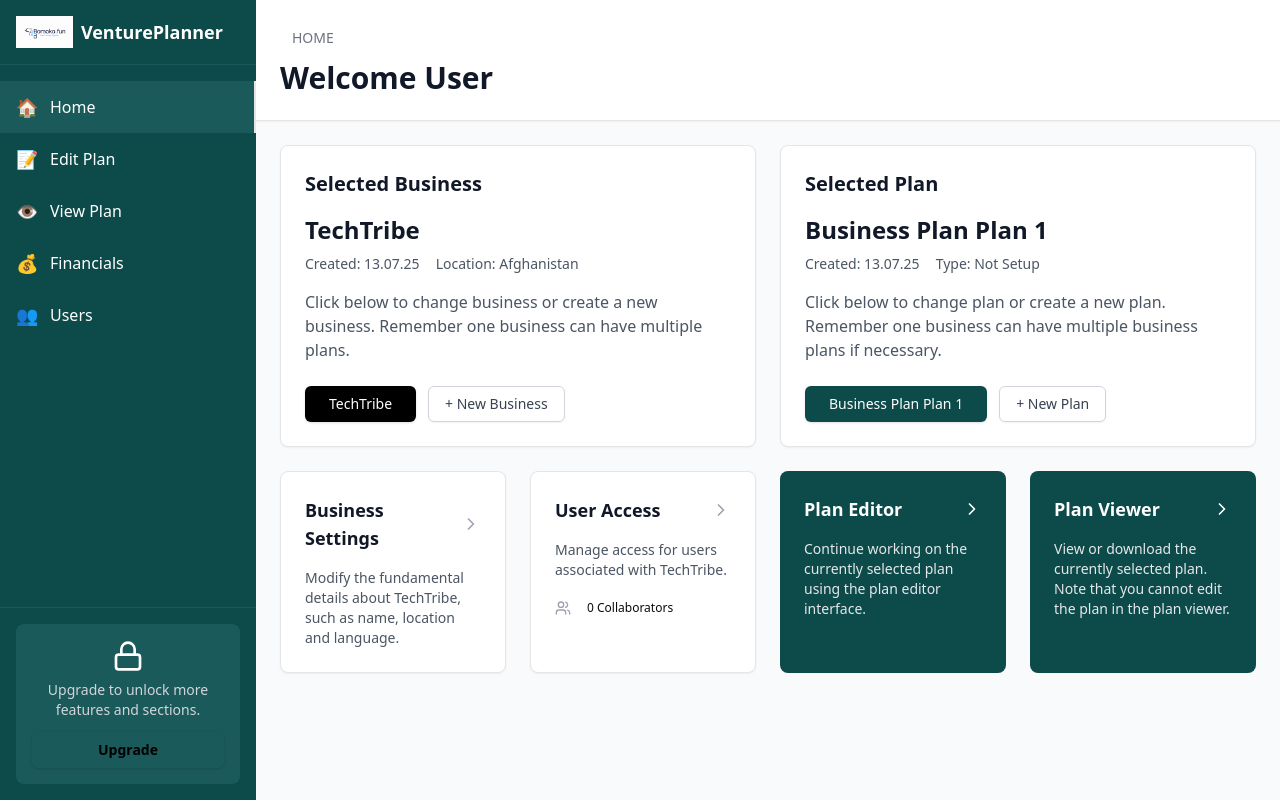
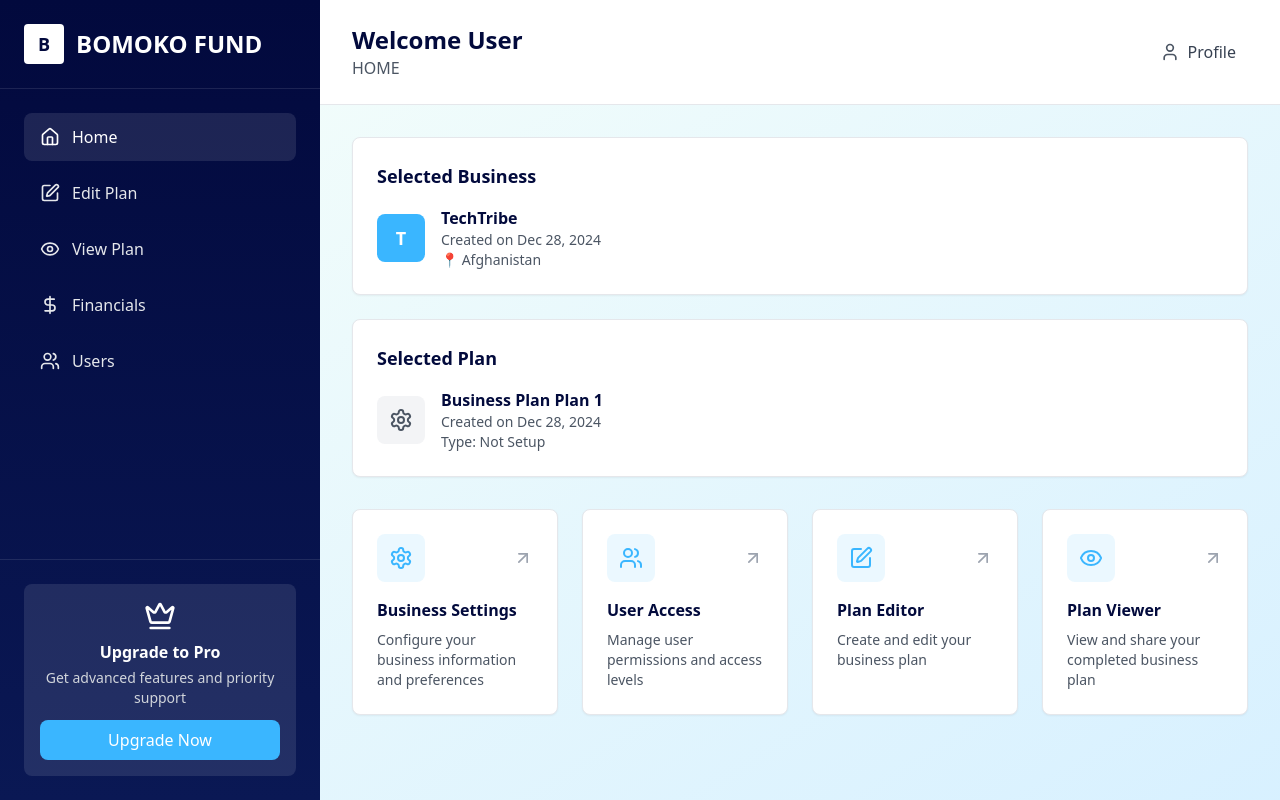
Before and after one commit to Wezalab/Bomoko-fund, a React (Vite) app: page /dashboard in a window 1280 px wide. Built offline with nearby package versions, Linux system fonts and the light colour scheme; no server answers; what groq-sdk would draw is missing.

Commit message:
Fix Dashboard branding and color scheme

```diff
--- a/src/components/Dashboard.tsx
+++ b/src/components/Dashboard.tsx
@@ -1,197 +1,210 @@
-import React, { useState } from 'react';
+import React from 'react';
 import { useNavigate } from 'react-router-dom';
-import { useTranslation } from '@/lib/TranslationContext';
 import { useAppSelector } from '@/redux/hooks';
 import { selectUser } from '@/redux/slices/userSlice';
-import { ChevronRight, Lock, Users } from 'lucide-react';
-import { Button } from './ui/button';
-import logoLight from '../assets/logoLight.webp';
+import {
+  Home,
+  Edit,
+  Eye,
+  DollarSign,
+  Users,
+  Settings,
+  User,
+  ArrowUpRight,
+  Crown
+} from 'lucide-react';
 
-interface DashboardProps {}
-
-const Dashboard: React.FC<DashboardProps> = () => {
-  const { t } = useTranslation();
+const Dashboard: React.FC = () => {
   const navigate = useNavigate();
   const user = useAppSelector(selectUser);
-  const [selectedBusiness, setSelectedBusiness] = useState('TechTribe');
-  const [selectedPlan, setSelectedPlan] = useState('Business Plan Plan 1');
 
-  const sidebarItems = [
-    { name: 'Home', icon: '🏠', path: '/dashboard', active: true },
-    { name: 'Edit Plan', icon: '📝', path: '/business-plan/editor', active: false },
-    { name: 'View Plan', icon: '👁️', path: '/business-plan', active: false },
-    { name: 'Financials', icon: '💰', path: '/financials', active: false },
-    { name: 'Users', icon: '👥', path: '/users', active: false },
-  ];
-
-  const formatDate = () => {
-    const now = new Date();
-    return now.toLocaleDateString('en-GB', {
-      day: '2-digit',
-      month: '2-digit',
-      year: '2-digit'
-    }).replace(/\//g, '.');
+  const handleNavigation = (path: string) => {
+    navigate(path);
   };
 
   return (
-    <div className="flex h-screen bg-gray-50">
+    <div className="min-h-screen bg-gradient-to-br from-lightGreen/20 to-lightBlue/20 flex">
       {/* Left Sidebar */}
-      <div className="w-64 bg-[#0D4A4A] text-white flex flex-col">
+      <div className="w-80 bg-gradient-to-b from-[#02093d] to-[#0a1854] text-white flex flex-col">
         {/* Logo Section */}
-        <div className="p-4 border-b border-[#1A5A5A]">
-          <div className="flex items-center space-x-2">
-            <img src={logoLight} alt="VenturePlanner" className="h-8 w-auto" />
-            <span className="font-bold text-lg text-yellow-400">VenturePlanner</span>
+        <div className="p-6 border-b border-white/10">
+          <div className="flex items-center space-x-3">
+            <div className="w-10 h-10 bg-white rounded text-[#02093d] flex items-center justify-center font-bold text-lg">
+              B
+            </div>
+            <span className="text-2xl font-bold text-white">BOMOKO FUND</span>
           </div>
         </div>
 
-        {/* Navigation Items */}
-        <nav className="flex-1 py-4">
-          {sidebarItems.map((item) => (
+        {/* Navigation */}
+        <div className="flex-1 p-6">
+          <nav className="space-y-2">
             <button
-              key={item.name}
-              onClick={() => navigate(item.path)}
-              className={`w-full flex items-center space-x-3 px-4 py-3 text-left hover:bg-[#1A5A5A] transition-colors ${
-                item.active ? 'bg-[#1A5A5A] border-r-2 border-yellow-400' : ''
-              }`}
+              onClick={() => handleNavigation('/dashboard')}
+              className="w-full flex items-center space-x-3 px-4 py-3 rounded-lg bg-white/10 text-white hover:bg-white/20 transition-colors"
             >
-              <span className="text-lg">{item.icon}</span>
-              <span className="font-medium">{item.name}</span>
+              <Home className="w-5 h-5" />
+              <span>Home</span>
             </button>
-          ))}
+
+            <button
+              onClick={() => handleNavigation('/business-plan-editor')}
+              className="w-full flex items-center space-x-3 px-4 py-3 rounded-lg hover:bg-white/10 text-gray-200 transition-colors"
+            >
+              <Edit className="w-5 h-5" />
+              <span>Edit Plan</span>
+            </button>
+
+            <button
+              onClick={() => handleNavigation('/business-plan')}
+              className="w-full flex items-center space-x-3 px-4 py-3 rounded-lg hover:bg-white/10 text-gray-200 transition-colors"
+            >
+              <Eye className="w-5 h-5" />
+              <span>View Plan</span>
+            </button>
+
+            <button
+              onClick={() => handleNavigation('/financials')}
+              className="w-full flex items-center space-x-3 px-4 py-3 rounded-lg hover:bg-white/10 text-gray-200 transition-colors"
+            >
+              <DollarSign className="w-5 h-5" />
+              <span>Financials</span>
+            </button>
+
+            <button
+              onClick={() => handleNavigation('/users')}
+              className="w-full flex items-center space-x-3 px-4 py-3 rounded-lg hover:bg-white/10 text-gray-200 transition-colors"
+            >
+              <Users className="w-5 h-5" />
+              <span>Users</span>
+            </button>
           </nav>
+        </div>
 
         {/* Upgrade Section */}
-        <div className="p-4 border-t border-[#1A5A5A]">
-          <div className="bg-[#1A5A5A] rounded-lg p-4 text-center">
-            <Lock className="mx-auto mb-2 h-8 w-8 text-yellow-400" />
-            <p className="text-sm text-gray-300 mb-3">
-              Upgrade to unlock more features and sections.
-            </p>
-            <Button className="w-full bg-yellow-400 text-black hover:bg-yellow-500 font-semibold">
-              Upgrade
-            </Button>
+        <div className="p-6 border-t border-white/10">
+          <div className="bg-white/10 rounded-lg p-4 text-center">
+            <Crown className="w-8 h-8 text-yellow-400 mx-auto mb-2" />
+            <h3 className="font-semibold text-white mb-1">Upgrade to Pro</h3>
+            <p className="text-sm text-gray-300 mb-3">Get advanced features and priority support</p>
+            <button className="w-full bg-lightBlue hover:bg-lightBlue/90 text-white px-4 py-2 rounded-lg font-medium transition-colors">
+              Upgrade Now
+            </button>
           </div>
         </div>
       </div>
 
       {/* Main Content */}
-      <div className="flex-1 overflow-auto">
+      <div className="flex-1 flex flex-col">
         {/* Header */}
-        <div className="bg-white shadow-sm border-b p-6">
-          <div className="flex items-center space-x-2 text-sm text-gray-500 mb-2">
-            <span className="bg-yellow-100 text-yellow-800 px-3 py-1 rounded-full font-medium">
-              HOME
-            </span>
+        <div className="bg-white border-b border-gray-200 px-8 py-6">
+          <div className="flex justify-between items-center">
+            <div>
+              <h1 className="text-2xl font-bold text-dark">Welcome {user?.name || 'User'}</h1>
+              <p className="text-gray-600">HOME</p>
             </div>
-          <h1 className="text-3xl font-bold text-gray-900">
-            Welcome {user?.name || 'User'}
-          </h1>
-        </div>
-
-        {/* Main Dashboard Content */}
-        <div className="p-6 space-y-6">
-          {/* Top Section - Business and Plan Selection */}
-          <div className="grid grid-cols-1 lg:grid-cols-2 gap-6">
-            {/* Selected Business */}
-            <div className="bg-white rounded-lg shadow-sm border p-6">
-              <h2 className="text-xl font-bold text-gray-900 mb-4">Selected Business</h2>
-              <h3 className="text-2xl font-bold text-gray-900 mb-2">{selectedBusiness}</h3>
-              <div className="text-sm text-gray-600 mb-4">
-                <span>Created: {formatDate()}</span>
-                <span className="ml-4">Location: Afghanistan</span>
-              </div>
-              <p className="text-gray-600 mb-6">
-                Click below to change business or create a new business. Remember one business can have multiple plans.
-              </p>
-              <div className="flex space-x-3">
-                <Button className="bg-black text-white hover:bg-gray-800 px-6">
-                  {selectedBusiness}
-                </Button>
-                <Button variant="outline" className="border-gray-300 text-gray-700 hover:bg-gray-50 px-4">
-                  + New Business
-                </Button>
-              </div>
-            </div>
-
-            {/* Selected Plan */}
-            <div className="bg-white rounded-lg shadow-sm border p-6">
-              <h2 className="text-xl font-bold text-gray-900 mb-4">Selected Plan</h2>
-              <h3 className="text-2xl font-bold text-gray-900 mb-2">{selectedPlan}</h3>
-              <div className="text-sm text-gray-600 mb-4">
-                <span>Created: {formatDate()}</span>
-                <span className="ml-4">Type: Not Setup</span>
-              </div>
-              <p className="text-gray-600 mb-6">
-                Click below to change plan or create a new plan. Remember one business can have multiple business plans if necessary.
-              </p>
-              <div className="flex space-x-3">
-                <Button className="bg-[#0D4A4A] text-white hover:bg-[#1A5A5A] px-6">
-                  {selectedPlan}
-                </Button>
-                <Button variant="outline" className="border-gray-300 text-gray-700 hover:bg-gray-50 px-4">
-                  + New Plan
-                </Button>
+            <div className="flex items-center space-x-4">
+              <button
+                onClick={() => handleNavigation('/profile')}
+                className="flex items-center space-x-2 hover:bg-gray-100 px-3 py-2 rounded-lg transition-colors"
+              >
+                <User className="w-5 h-5 text-gray-600" />
+                <span className="text-gray-700">Profile</span>
+              </button>
             </div>
           </div>
         </div>
 
-          {/* Bottom Section */}
-          <div className="grid grid-cols-1 lg:grid-cols-4 gap-6">
-            {/* Business Settings */}
-            <div className="bg-white rounded-lg shadow-sm border p-6 hover:shadow-md transition-shadow cursor-pointer">
-              <div className="flex items-center justify-between mb-4">
-                <h3 className="text-lg font-bold text-gray-900">Business Settings</h3>
-                <ChevronRight className="h-5 w-5 text-gray-400" />
+        {/* Dashboard Content */}
+        <div className="flex-1 p-8">
+          <div className="max-w-7xl mx-auto">
+            {/* Selected Business Section */}
+            <div className="bg-white rounded-lg shadow-sm border border-gray-200 p-6 mb-6">
+              <h2 className="text-lg font-semibold text-dark mb-4">Selected Business</h2>
+              <div className="flex items-center space-x-4">
+                <div className="w-12 h-12 bg-lightBlue rounded-lg flex items-center justify-center">
+                  <span className="text-white font-bold text-lg">T</span>
                 </div>
-              <p className="text-gray-600 text-sm">
-                Modify the fundamental details about {selectedBusiness}, such as name, location and language.
-              </p>
+                <div>
+                  <h3 className="font-semibold text-dark">TechTribe</h3>
+                  <p className="text-gray-600 text-sm">Created on Dec 28, 2024</p>
+                  <p className="text-gray-600 text-sm">📍 Afghanistan</p>
                 </div>
-
-            {/* User Access */}
-            <div className="bg-white rounded-lg shadow-sm border p-6 hover:shadow-md transition-shadow cursor-pointer">
-              <div className="flex items-center justify-between mb-4">
-                <h3 className="text-lg font-bold text-gray-900">User Access</h3>
-                <ChevronRight className="h-5 w-5 text-gray-400" />
-              </div>
-              <p className="text-gray-600 text-sm mb-4">
-                Manage access for users associated with {selectedBusiness}.
-              </p>
-              <div className="flex items-center space-x-2">
-                <Users className="h-4 w-4 text-gray-400" />
-                <span className="bg-yellow-100 text-yellow-800 px-2 py-1 rounded-full text-xs font-medium">
-                  0 Collaborators
-                </span>
               </div>
             </div>
 
-            {/* Plan Editor */}
+            {/* Selected Plan Section */}
+            <div className="bg-white rounded-lg shadow-sm border border-gray-200 p-6 mb-8">
+              <h2 className="text-lg font-semibold text-dark mb-4">Selected Plan</h2>
+              <div className="flex items-center space-x-4">
+                <div className="w-12 h-12 bg-gray-100 rounded-lg flex items-center justify-center">
+                  <Settings className="w-6 h-6 text-gray-600" />
+                </div>
+                <div>
+                  <h3 className="font-semibold text-dark">Business Plan Plan 1</h3>
+                  <p className="text-gray-600 text-sm">Created on Dec 28, 2024</p>
+                  <p className="text-gray-600 text-sm">Type: Not Setup</p>
+                </div>
+              </div>
+            </div>
+
+            {/* Action Cards */}
+            <div className="grid grid-cols-1 md:grid-cols-2 lg:grid-cols-4 gap-6">
               <div
-              className="bg-[#0D4A4A] text-white rounded-lg p-6 hover:bg-[#1A5A5A] transition-colors cursor-pointer"
-              onClick={() => navigate('/business-plan/editor')}
+                onClick={() => handleNavigation('/business-settings')}
+                className="bg-white rounded-lg shadow-sm border border-gray-200 p-6 hover:shadow-md transition-shadow cursor-pointer group"
               >
                 <div className="flex items-center justify-between mb-4">
-                <h3 className="text-lg font-bold">Plan Editor</h3>
-                <ChevronRight className="h-5 w-5 text-white" />
+                  <div className="w-12 h-12 bg-lightBlue/10 rounded-lg flex items-center justify-center">
+                    <Settings className="w-6 h-6 text-lightBlue" />
                   </div>
-              <p className="text-gray-200 text-sm">
-                Continue working on the currently selected plan using the plan editor interface.
-              </p>
+                  <ArrowUpRight className="w-5 h-5 text-gray-400 group-hover:text-lightBlue transition-colors" />
+                </div>
+                <h3 className="font-semibold text-dark mb-2">Business Settings</h3>
+                <p className="text-gray-600 text-sm">Configure your business information and preferences</p>
               </div>
 
-            {/* Plan Viewer */}
               <div
-              className="bg-[#0D4A4A] text-white rounded-lg p-6 hover:bg-[#1A5A5A] transition-colors cursor-pointer"
-              onClick={() => navigate('/business-plan')}
+                onClick={() => handleNavigation('/user-access')}
+                className="bg-white rounded-lg shadow-sm border border-gray-200 p-6 hover:shadow-md transition-shadow cursor-pointer group"
               >
                 <div className="flex items-center justify-between mb-4">
-                <h3 className="text-lg font-bold">Plan Viewer</h3>
-                <ChevronRight className="h-5 w-5 text-white" />
+                  <div className="w-12 h-12 bg-lightBlue/10 rounded-lg flex items-center justify-center">
+                    <Users className="w-6 h-6 text-lightBlue" />
                   </div>
-              <p className="text-gray-200 text-sm">
-                View or download the currently selected plan. Note that you cannot edit the plan in the plan viewer.
-              </p>
+                  <ArrowUpRight className="w-5 h-5 text-gray-400 group-hover:text-lightBlue transition-colors" />
+                </div>
+                <h3 className="font-semibold text-dark mb-2">User Access</h3>
+                <p className="text-gray-600 text-sm">Manage user permissions and access levels</p>
+              </div>
+
+              <div
+                onClick={() => handleNavigation('/business-plan-editor')}
+                className="bg-white rounded-lg shadow-sm border border-gray-200 p-6 hover:shadow-md transition-shadow cursor-pointer group"
+              >
+                <div className="flex items-center justify-between mb-4">
+                  <div className="w-12 h-12 bg-lightBlue/10 rounded-lg flex items-center justify-center">
+                    <Edit className="w-6 h-6 text-lightBlue" />
+                  </div>
+                  <ArrowUpRight className="w-5 h-5 text-gray-400 group-hover:text-lightBlue transition-colors" />
+                </div>
+                <h3 className="font-semibold text-dark mb-2">Plan Editor</h3>
+                <p className="text-gray-600 text-sm">Create and edit your business plan</p>
+              </div>
+
+              <div
+                onClick={() => handleNavigation('/business-plan')}
+                className="bg-white rounded-lg shadow-sm border border-gray-200 p-6 hover:shadow-md transition-shadow cursor-pointer group"
+              >
+                <div className="flex items-center justify-between mb-4">
+                  <div className="w-12 h-12 bg-lightBlue/10 rounded-lg flex items-center justify-center">
+                    <Eye className="w-6 h-6 text-lightBlue" />
+                  </div>
+                  <ArrowUpRight className="w-5 h-5 text-gray-400 group-hover:text-lightBlue transition-colors" />
+                </div>
+                <h3 className="font-semibold text-dark mb-2">Plan Viewer</h3>
+                <p className="text-gray-600 text-sm">View and share your completed business plan</p>
+              </div>
             </div>
           </div>
         </div>
```
Lines whose indentation alone changed are shown as unchanged.
